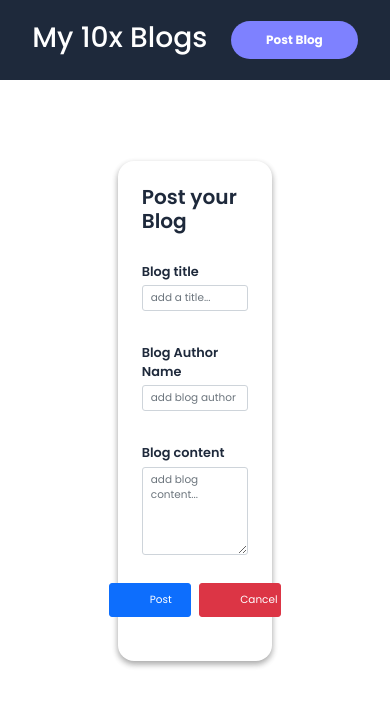
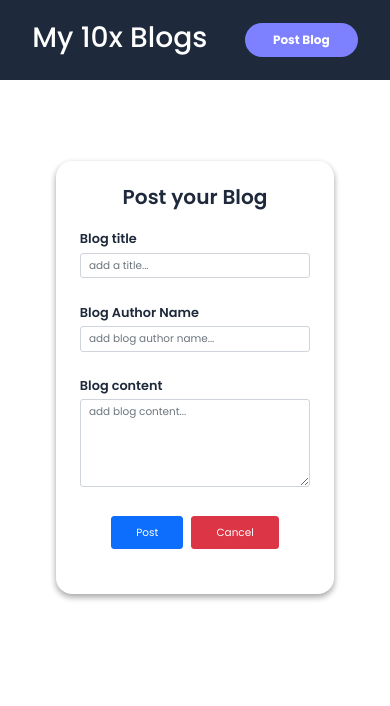
Before and after one commit to Anurag-Kochar-1/blog-app-redux, a React (Create React App) app: page /createblog in a window 390 px wide. Shown: the top 706 px of the page. Built offline with nearby package versions, Linux system fonts and the light colour scheme.

Commit message:
bugs-resolved

```diff
--- a/src/App.css
+++ b/src/App.css
@@ -55,8 +55,8 @@ html {
 .post-blog-btn {
     border: none;
     outline: none;
-    border-radius: 20px;
-    padding: 10px 35px;
+    border-radius: 1000px;
+    padding: 1rem 3.5rem;
     cursor: pointer;
     font-size: 1.5rem;
     font-weight: 700;
@@ -76,7 +76,7 @@ html {
 /* ------------------------------- create-blog-component-container ------------------------------- */
 
 .create-blog-component-container {
-    /* border: 5px solid red; */
+    /* border: 2px solid red; */
     width: 100%;
     height: auto;
     display: flex;
@@ -87,7 +87,7 @@ html {
 }
 
 .create-blog-component {
-    /* border: 3px solid red; */
+    /* border: 3px solid gold; */
     box-shadow: 0 3px 6px rgba(0,0,0,0.16), 0 3px 6px rgba(0,0,0,0.23);
     padding: 3rem;
     border-radius: 2rem;
@@ -98,7 +98,7 @@ html {
 }
 
 .margin {
-    margin: 3rem 0;
+    margin: 2rem 0;
 }
 
 .create-blog-title {
@@ -288,7 +288,11 @@ html {
 
     html {
         font-size: 56.25%;
-      }
+    }
+
+    /* body {
+        background-color: gold;
+    } */
 
     /* .navbar-container {
         background-color: mediumslateblue;
@@ -309,6 +313,9 @@ html {
         font-size: 50.3%;
     }
 
+    /* body {
+        background-color: lightgrey;
+    } */
 
 
     /* Navbar */
@@ -316,9 +323,30 @@ html {
         display: none;
     }
 
-    /* .navbar-container {
-        background-color: red;
-    } */
+
+    /* Create Blog Page */
+
+    .create-blog-component {
+        /* border: 3px solid gold; */
+        box-shadow: 0 3px 6px rgba(0,0,0,0.16), 0 3px 6px rgba(0,0,0,0.23);
+        padding: 3rem;
+        border-radius: 2rem;
+        width: 90%;
+        display: flex;
+        flex-direction: column;
+        font-family: Poppins;
+    }
+
+    .create-btns {
+        min-width: 8rem;
+        font-size: 1.3rem;
+        padding: 1rem 3rem;
+        /* background-color: green; */
+    }
+
+
+
+    /* HOME Page */
 
     .home-page-container{
         /* background-color: black; */
@@ -351,8 +379,30 @@ html {
         font-size: 1.8rem;
     }
 
+
+
 }
 
+
+/* Mobile 2nd query */
+@media screen and (max-width: 360px) {
+    /* .navbar-container {
+        background-color: #3dc1d3;
+    } */
+
+    .navbar-title {
+        font-size: 3rem;
+    }
+
+
+
+}
+
+@media screen and (max-width: 340px) {
+    .post-blog-btn {
+        padding: 1rem 2rem;
+    }
+}
 
 
 /* Desktop */
```
